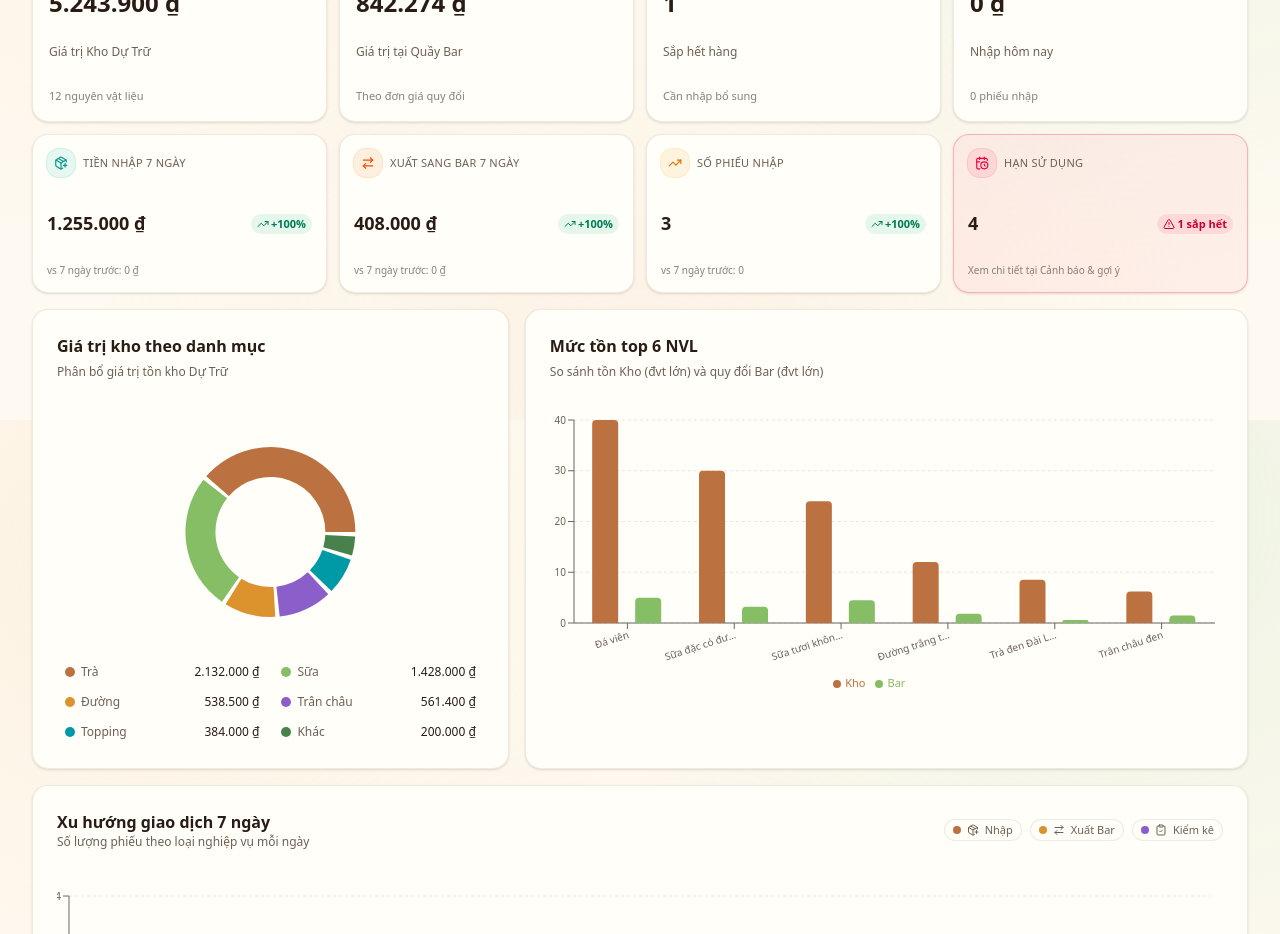
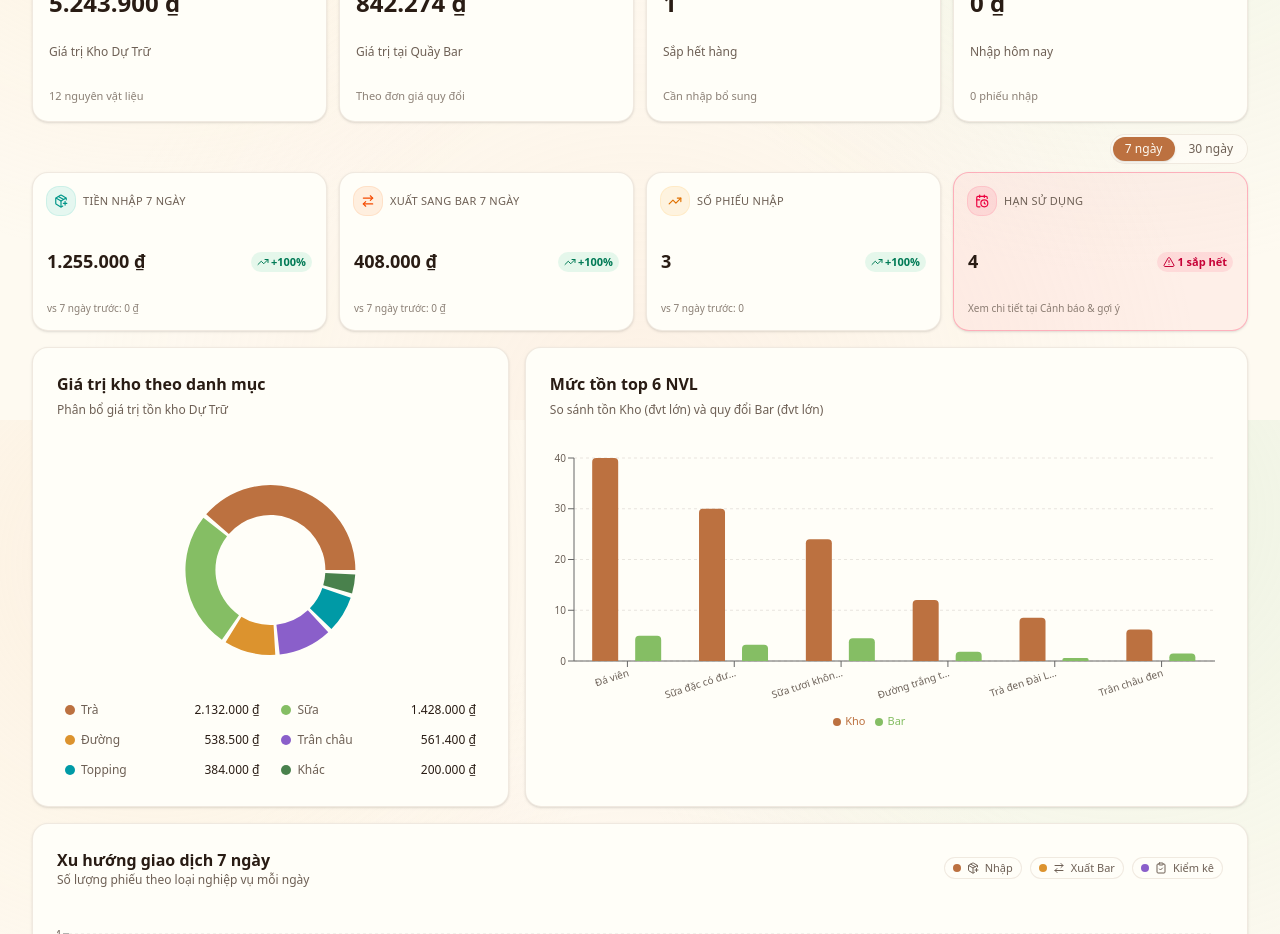
Before and after one commit to quangvu1908/bachlong-inventory-project, a Next.js app: page / in a window 1280 px wide. Shown: the part 1980-2914 px from the top of the page. Built offline with nearby package versions, Linux system fonts and the light colour scheme.

Commit message:
5d5a0980-534f-4737-8dca-8bb03a03ded8

```diff
--- a/src/components/inventory/dashboard-section.tsx
+++ b/src/components/inventory/dashboard-section.tsx
@@ -401,7 +401,8 @@ export function DashboardSection() {
 }
 
 function TrendStrip() {
-  const stats = useInventoryStats()
+  const [days, setDays] = React.useState<7 | 30>(7)
+  const stats = useInventoryStats(days)
   const { trends, expiringMaterials } = stats
 
   const expiringCount = expiringMaterials.length
@@ -409,9 +410,10 @@ function TrendStrip() {
     (e) => e.level === 'expired' || e.level === 'critical'
   ).length
 
+  const periodLabel = `${days} ngày`
   const trendCards = [
     {
-      label: 'Tiền nhập 7 ngày',
+      label: `Tiền nhập ${periodLabel}`,
       current: trends.receiptValue.current,
       previous: trends.receiptValue.previous,
       delta: trends.receiptValue.delta,
@@ -419,7 +421,7 @@ function TrendStrip() {
       tone: 'text-teal-600 bg-teal-500/10 ring-teal-500/20',
     },
     {
-      label: 'Xuất sang Bar 7 ngày',
+      label: `Xuất sang Bar ${periodLabel}`,
       current: trends.issueValue.current,
       previous: trends.issueValue.previous,
       delta: trends.issueValue.delta,
@@ -438,12 +440,40 @@ function TrendStrip() {
   ]
 
   return (
+    <div className="mt-3">
+      {/* Period toggle */}
+      <div className="mb-2 flex items-center justify-end">
+        <div className="inline-flex items-center gap-0.5 rounded-full border border-border/60 bg-card/60 p-0.5 text-xs">
+          <button
+            onClick={() => setDays(7)}
+            className={cn(
+              'rounded-full px-3 py-1 font-medium transition-all',
+              days === 7
+                ? 'bg-primary text-primary-foreground shadow-sm'
+                : 'text-muted-foreground hover:text-foreground'
+            )}
+          >
+            7 ngày
+          </button>
+          <button
+            onClick={() => setDays(30)}
+            className={cn(
+              'rounded-full px-3 py-1 font-medium transition-all',
+              days === 30
+                ? 'bg-primary text-primary-foreground shadow-sm'
+                : 'text-muted-foreground hover:text-foreground'
+            )}
+          >
+            30 ngày
+          </button>
+        </div>
+      </div>
     <motion.div
       initial={{ opacity: 0, y: 16 }}
       whileInView={{ opacity: 1, y: 0 }}
       viewport={{ once: true, margin: '-40px' }}
       transition={{ duration: 0.4 }}
-      className="mt-3 grid gap-3 lg:grid-cols-4"
+      className="grid gap-3 lg:grid-cols-4"
     >
       {trendCards.map((c) => {
         const Icon = c.icon
@@ -496,7 +526,7 @@ function TrendStrip() {
               </span>
             </div>
             <div className="mt-0.5 text-[10px] text-muted-foreground/80">
-              vs 7 ngày trước: {c.isCount ? c.previous : formatVND(c.previous)}
+              vs {days} ngày trước: {c.isCount ? c.previous : formatVND(c.previous)}
             </div>
           </Card>
         )
@@ -542,6 +572,7 @@ function TrendStrip() {
         </div>
       </Card>
     </motion.div>
+    </div>
   )
 }
 
--- a/src/components/inventory/operation-dialogs.tsx
+++ b/src/components/inventory/operation-dialogs.tsx
@@ -25,6 +25,7 @@ import { Button } from '@/components/ui/button'
 import { Input } from '@/components/ui/input'
 import { Label } from '@/components/ui/label'
 import { Textarea } from '@/components/ui/textarea'
+import { Switch } from '@/components/ui/switch'
 import { Badge } from '@/components/ui/badge'
 import {
   Select,
@@ -38,7 +39,7 @@ import {
   CardContent,
 } from '@/components/ui/card'
 import { useInventoryStore } from '@/lib/inventory-store'
-import { formatVND, formatNum } from '@/lib/inventory-stats'
+import { formatVND, formatNum, formatDate } from '@/lib/inventory-stats'
 import { useToast } from '@/hooks/use-toast'
 import { cn } from '@/lib/utils'
 import type { InventoryOperation } from '@/lib/inventory-data'
@@ -220,18 +221,33 @@ function ReceiptForm({
   const [note, setNote] = React.useState(
     prefill ? 'Nhập bổ sung theo gợi ý' : ''
   )
+  const [expiryDate, setExpiryDate] = React.useState<string>('')
+  const [updateExpiry, setUpdateExpiry] = React.useState(false)
 
   const selected = materials.find((m) => m.id === materialId)
   React.useEffect(() => {
     if (selected && unitPrice === 0) setUnitPrice(selected.unitPrice)
   }, [selected, unitPrice])
+  // when toggling "update expiry" on, prefill with current expiry if any
+  React.useEffect(() => {
+    if (updateExpiry && selected && !expiryDate) {
+      setExpiryDate(selected.expiryDate ?? '')
+    }
+  }, [updateExpiry, selected, expiryDate])
 
   const amount = quantity * unitPrice
 
   const submit = (e: React.FormEvent) => {
     e.preventDefault()
     if (!materialId || quantity <= 0) return
-    recordReceipt({ materialId, quantity, unitPrice, date, note })
+    recordReceipt({
+      materialId,
+      quantity,
+      unitPrice,
+      date,
+      note,
+      expiryDate: updateExpiry ? expiryDate || undefined : undefined,
+    })
     toast({
       title: 'Đã ghi nhận nhập hàng',
       description: `${selected?.name}: +${formatNum(quantity)} ${selected?.unit} · ${formatVND(amount)}`,
@@ -308,6 +324,38 @@ function ReceiptForm({
             className="min-h-[60px] resize-none"
           />
         </Field>
+
+        {/* Expiry toggle */}
+        <div className="rounded-xl border border-border/60 bg-muted/30 p-3">
+          <label className="flex cursor-pointer items-center justify-between gap-2">
+            <span className="text-xs font-medium text-muted-foreground">
+              Cập nhật hạn sử dụng cho lô này
+            </span>
+            <Switch checked={updateExpiry} onCheckedChange={setUpdateExpiry} />
+          </label>
+          {updateExpiry && (
+            <div className="mt-3 space-y-1.5">
+              <Label htmlFor="r-expiry" className="text-xs text-muted-foreground">
+                Hạn sử dụng mới
+              </Label>
+              <div className="relative">
+                <Calendar className="pointer-events-none absolute left-3 top-1/2 size-4 -translate-y-1/2 text-muted-foreground" />
+                <Input
+                  id="r-expiry"
+                  type="date"
+                  value={expiryDate}
+                  onChange={(e) => setExpiryDate(e.target.value)}
+                  className="pl-9"
+                />
+              </div>
+              {selected?.expiryDate && !expiryDate && (
+                <p className="text-[11px] text-muted-foreground">
+                  Hạn hiện tại: {formatDate(selected.expiryDate)}
+                </p>
+              )}
+            </div>
+          )}
+        </div>
       </div>
 
       {amount > 0 && (
--- a/src/lib/inventory-stats.ts
+++ b/src/lib/inventory-stats.ts
@@ -94,7 +94,7 @@ export interface CategoryValue {
   count: number
 }
 
-export function useInventoryStats() {
+export function useInventoryStats(trendDays: number = 7) {
   const materials = useInventoryStore((s) => s.materials)
   const transactions = useInventoryStore((s) => s.transactions)
 
@@ -175,35 +175,35 @@ export function useInventoryStats() {
     }
   })
 
-  // trend: this 7 days vs previous 7 days
+  // trend: this N days vs previous N days
   const todayStart = new Date()
   todayStart.setHours(0, 0, 0, 0)
-  const period7Start = new Date(todayStart.getTime() - 6 * 86400000)
-  const prev7Start = new Date(todayStart.getTime() - 13 * 86400000)
-  const period7StartIso = period7Start.toISOString().slice(0, 10)
-  const prev7StartIso = prev7Start.toISOString().slice(0, 10)
+  const periodStart = new Date(todayStart.getTime() - (trendDays - 1) * 86400000)
+  const prevStart = new Date(todayStart.getTime() - (2 * trendDays - 1) * 86400000)
+  const periodStartIso = periodStart.toISOString().slice(0, 10)
+  const prevStartIso = prevStart.toISOString().slice(0, 10)
   const todayIso = todayStart.toISOString().slice(0, 10)
 
-  const txIn7 = transactions.filter(
-    (t) => t.date >= period7StartIso && t.date <= todayIso
+  const txInPeriod = transactions.filter(
+    (t) => t.date >= periodStartIso && t.date <= todayIso
   )
-  const txPrev7 = transactions.filter(
-    (t) => t.date >= prev7StartIso && t.date < period7StartIso
+  const txPrevPeriod = transactions.filter(
+    (t) => t.date >= prevStartIso && t.date < periodStartIso
   )
-  const receiptValue7 = txIn7
+  const receiptValuePeriod = txInPeriod
     .filter((t) => t.type === 'NHAP_HANG')
     .reduce((s, t) => s + t.amount, 0)
-  const receiptValuePrev7 = txPrev7
+  const receiptValuePrev = txPrevPeriod
     .filter((t) => t.type === 'NHAP_HANG')
     .reduce((s, t) => s + t.amount, 0)
-  const issueValue7 = txIn7
+  const issueValuePeriod = txInPeriod
     .filter((t) => t.type === 'XUAT_KHO_BAR')
     .reduce((s, t) => s + t.amount, 0)
-  const issueValuePrev7 = txPrev7
+  const issueValuePrev = txPrevPeriod
     .filter((t) => t.type === 'XUAT_KHO_BAR')
     .reduce((s, t) => s + t.amount, 0)
-  const receiptCount7 = txIn7.filter((t) => t.type === 'NHAP_HANG').length
-  const receiptCountPrev7 = txPrev7.filter((t) => t.type === 'NHAP_HANG').length
+  const receiptCountPeriod = txInPeriod.filter((t) => t.type === 'NHAP_HANG').length
+  const receiptCountPrev = txPrevPeriod.filter((t) => t.type === 'NHAP_HANG').length
 
   const pctDelta = (cur: number, prev: number) => {
     if (prev === 0) return cur === 0 ? 0 : 100
@@ -211,20 +211,21 @@ export function useInventoryStats() {
   }
 
   const trends = {
+    days: trendDays,
     receiptValue: {
-      current: receiptValue7,
-      previous: receiptValuePrev7,
-      delta: pctDelta(receiptValue7, receiptValuePrev7),
+      current: receiptValuePeriod,
+      previous: receiptValuePrev,
+      delta: pctDelta(receiptValuePeriod, receiptValuePrev),
     },
     issueValue: {
-      current: issueValue7,
-      previous: issueValuePrev7,
-      delta: pctDelta(issueValue7, issueValuePrev7),
+      current: issueValuePeriod,
+      previous: issueValuePrev,
+      delta: pctDelta(issueValuePeriod, issueValuePrev),
     },
     receiptCount: {
-      current: receiptCount7,
-      previous: receiptCountPrev7,
-      delta: pctDelta(receiptCount7, receiptCountPrev7),
+      current: receiptCountPeriod,
+      previous: receiptCountPrev,
+      delta: pctDelta(receiptCountPeriod, receiptCountPrev),
     },
   }
 
--- a/src/lib/inventory-store.ts
+++ b/src/lib/inventory-store.ts
@@ -36,13 +36,15 @@ interface InventoryState {
   /** add or update a material */
   upsertMaterial: (m: Omit<Material, 'id'> & { id?: string }) => string
   deleteMaterial: (id: string) => void
-  /** record a receipt: +stock */
+  /** record a receipt: +stock (optionally update expiry) */
   recordReceipt: (input: {
     materialId: string
     quantity: number
     unitPrice: number
     date: string
     note?: string
+    /** nếu có, cập nhật hạn sử dụng mới cho NVL */
+    expiryDate?: string
   }) => void
   /** issue from warehouse to bar: -stock, +barStock */
   recordIssue: (input: {
@@ -195,7 +197,7 @@ export const useInventoryStore = create<InventoryState>()(
           materials: state.materials.filter((m) => m.id !== id),
         })),
 
-      recordReceipt: ({ materialId, quantity, unitPrice, date, note }) => {
+      recordReceipt: ({ materialId, quantity, unitPrice, date, note, expiryDate }) => {
         const m = get().materials.find((x) => x.id === materialId)
         if (!m) return
         const before = m.stock
@@ -218,7 +220,12 @@ export const useInventoryStore = create<InventoryState>()(
         set((state) => ({
           materials: state.materials.map((x) =>
             x.id === materialId
-              ? { ...x, stock: after, unitPrice }
+              ? {
+                  ...x,
+                  stock: after,
+                  unitPrice,
+                  ...(expiryDate !== undefined ? { expiryDate } : {}),
+                }
               : x
           ),
           transactions: [tx, ...state.transactions],
```
Also changed, not shown: 1 other file (tests, documents, lock files or other folders).
